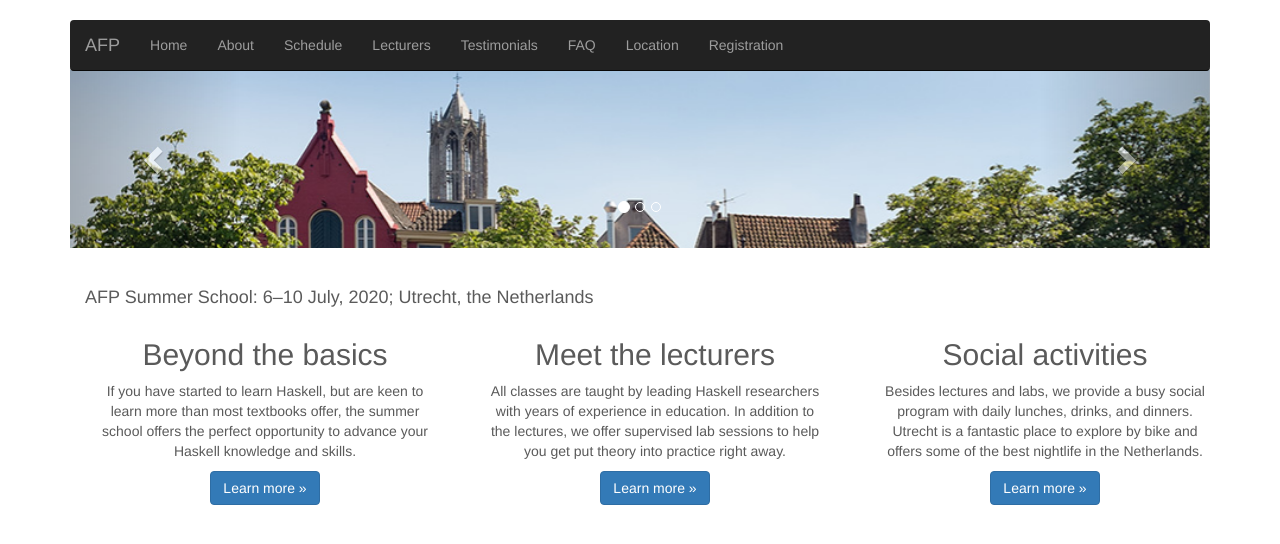
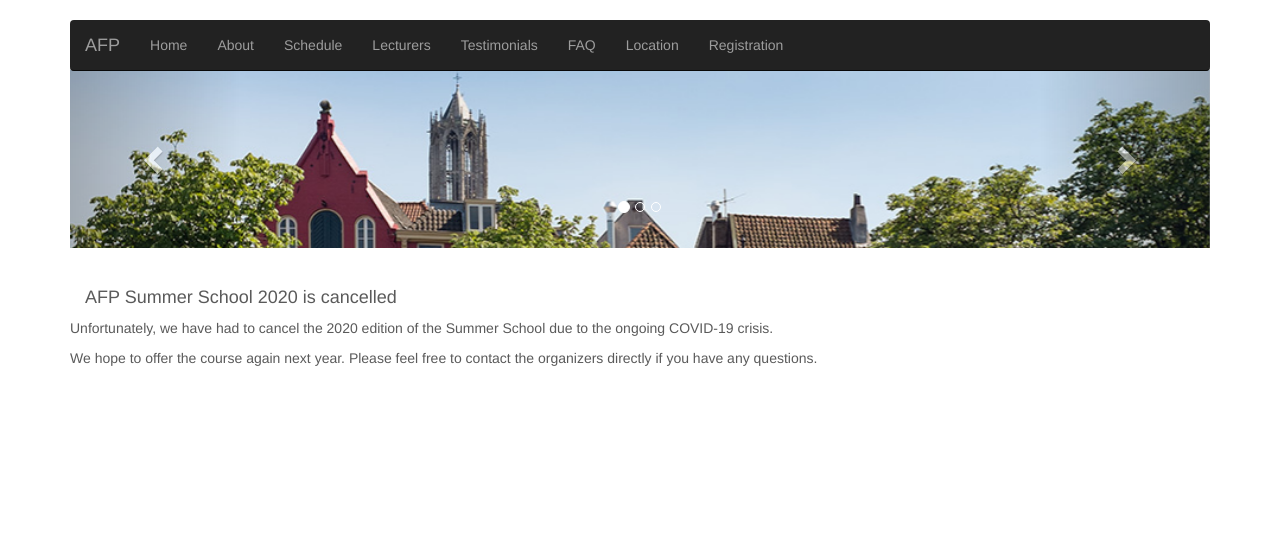
Before and after one commit to uu-afp/uu-afp.github.io, a Jekyll site: the page built from index.html, in a window 1280 px wide. Shown: the top 544 px of the page. Built offline with Jekyll 4.4.1, drawn with Linux system fonts in a browser that asks for light colours; nearby versions of some CDN libraries.

Commit message:
Cancelled 2020.

```diff
--- a/index.html
+++ b/index.html
@@ -45,34 +45,39 @@ layout: default
     <!-- Marketing messaging and featurettes
     ================================================== -->
     <div class="container marketing">
-      <h4>AFP Summer School: 6&ndash;10 July, 2020; Utrecht, the Netherlands</h4>
+      <h4>AFP Summer School 2020 is cancelled</h4>
       <!-- Three columns of text below the carousel -->
       <div class="row">
-        <div class="col-lg-4">
-          <h2>Beyond the basics</h2>
-          <p>If you have started to learn Haskell, but are keen to
-          learn more than most textbooks offer, the summer school
-          offers the perfect opportunity to advance your Haskell
-          knowledge and skills.</p>
-          <p><a class="btn btn-primary" href="schedule.html" role="button">Learn more &raquo;</a></p>
-        </div><!-- /.col-lg-4 -->
-        <div class="col-lg-4">
-          <h2>Meet the lecturers</h2>
-          <p>All classes are taught by leading Haskell
-          researchers with years of experience in education. In
-          addition to the lectures, we offer supervised lab sessions
-          to help you get put theory into practice right away. </p>
-          <p><a class="btn btn-primary" href="lecturers.html" role="button">Learn more &raquo;</a></p>
-        </div><!-- /.col-lg-4 -->
-        <div class="col-lg-4">
-          <h2>Social activities</h2>
-          <p>Besides lectures and labs, we provide a busy social
-          program with daily lunches, drinks, and dinners. Utrecht is
-          a fantastic place to explore by bike and offers some of the
-          best nightlife in the Netherlands.
-          </p>
-          <p><a class="btn btn-primary" href="https://www.utrechtsummerschool.nl/social-programme" role="button">Learn more &raquo;</a></p>
-        </div><!-- /.col-lg-4 -->
+        <p>Unfortunately, we have had to cancel the 2020 edition of the
+        Summer School due to the ongoing COVID-19 crisis.</p>
+
+        <p>We hope to offer the course again next year. Please feel
+        free to contact the organizers directly if you have any questions.</p>
+        <!-- <div class="col-lg-4"> -->
+        <!--   <h2>Beyond the basics</h2> -->
+        <!--   <p>If you have started to learn Haskell, but are keen to -->
+        <!--   learn more than most textbooks offer, the summer school -->
+        <!--   offers the perfect opportunity to advance your Haskell -->
+        <!--   knowledge and skills.</p> -->
+        <!--   <p><a class="btn btn-primary" href="schedule.html" role="button">Learn more &raquo;</a></p> -->
+        <!-- </div><\!-- /.col-lg-4 -\-> -->
+        <!-- <div class="col-lg-4"> -->
+        <!--   <h2>Meet the lecturers</h2> -->
+        <!--   <p>All classes are taught by leading Haskell -->
+        <!--   researchers with years of experience in education. In -->
+        <!--   addition to the lectures, we offer supervised lab sessions -->
+        <!--   to help you get put theory into practice right away. </p> -->
+        <!--   <p><a class="btn btn-primary" href="lecturers.html" role="button">Learn more &raquo;</a></p> -->
+        <!-- </div><\!-- /.col-lg-4 -\-> -->
+        <!-- <div class="col-lg-4"> -->
+        <!--   <h2>Social activities</h2> -->
+        <!--   <p>Besides lectures and labs, we provide a busy social -->
+        <!--   program with daily lunches, drinks, and dinners. Utrecht is -->
+        <!--   a fantastic place to explore by bike and offers some of the -->
+        <!--   best nightlife in the Netherlands. -->
+        <!--   </p> -->
+        <!--   <p><a class="btn btn-primary" href="https://www.utrechtsummerschool.nl/social-programme" role="button">Learn more &raquo;</a></p> -->
+        <!-- </div><\!-- /.col-lg-4 -\-> -->
       </div><!-- /.row -->
 
       <!-- FOOTER -->
```
